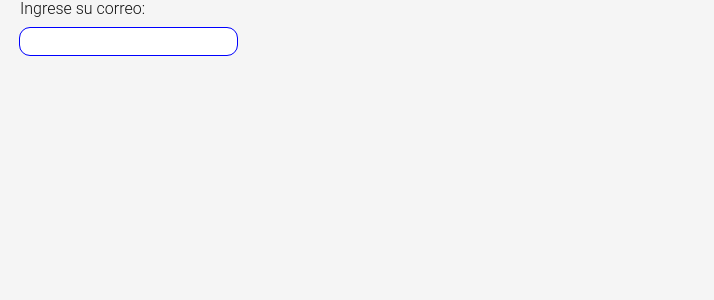
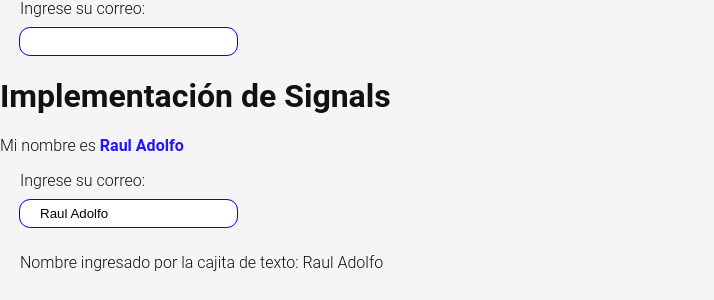
Before and after one commit to raulsr92/Curso-Angular-1, an Angular app: page /labs in a window 1280 px wide. Shown: the part 1032-1332 px from the top of the page, without its empty margins (0-714 px from the left). Before the commit the page ends 1102 px from the top, so only its background shows below. Built offline with nearby package versions, Linux system fonts and the light colour scheme.

Commit message:
Clase 9: Implementacion de Signals

```diff
--- a/src/app/pages/labs/labs.css
+++ b/src/app/pages/labs/labs.css
@@ -25,3 +25,9 @@
   outline: 1px solid blue;
   padding: 6px 20px;
 }
+
+span{
+    color: rgb(36, 21, 255);
+    font-weight: 600;
+
+}
--- a/src/app/pages/labs/labs.html
+++ b/src/app/pages/labs/labs.html
@@ -53,3 +53,17 @@
   <label for="correo">Ingrese su correo:</label>
   <input type="text" name="" id="correo" (keydown.enter)="keyEnterDown()" >
 </div>
+
+<!--Clase 9: Reactividad en HTML: Implementación de Signals en JavaScript -->
+
+<h1>Implementación de Signals</h1>
+
+<p>Mi nombre es <span>{{ firstName()}}</span> </p>
+
+<div class="mini-container">
+  <label for="correo">Ingrese su correo:</label>
+  <input type="text" name="" id="correo" [value]="firstName()"
+  (change)="actualizarInput($event)">
+
+  <p>Nombre ingresado por la cajita de texto: {{firstName()}}</p>
+</div>
--- a/src/app/pages/labs/labs.ts
+++ b/src/app/pages/labs/labs.ts
@@ -1,4 +1,4 @@
-import { Component } from '@angular/core';
+import { Component, signal } from '@angular/core';
 import { CommonModule } from '@angular/common';
 
 @Component({
@@ -8,6 +8,11 @@ import { CommonModule } from '@angular/common';
   styleUrl: './labs.css',
 })
 export class Labs {
+
+  /*Variable con Signals*/
+  firstName = signal("Raul Adolfo")
+
+
   miNombre = "RaulSanz"
   city = 'Lima';
   country = "Peru"
@@ -26,8 +31,6 @@ export class Labs {
   disabledButton= false
 
   rutaImg = "https://images.pexels.com/photos/30367164/pexels-photo-30367164.jpeg"
-
-
 
   /*Creación de un objeto literal*/
   englandTeam = {
@@ -66,4 +69,13 @@ export class Labs {
   keyEnterDown = () =>{
     console.log("Presionó enter")
   }
+
+  actualizarInput = (event:Event) =>{
+
+    console.log(event)
+
+    const inputElement = event.target as HTMLInputElement
+
+    this.firstName.set(inputElement.value)
+  }
 }
```
